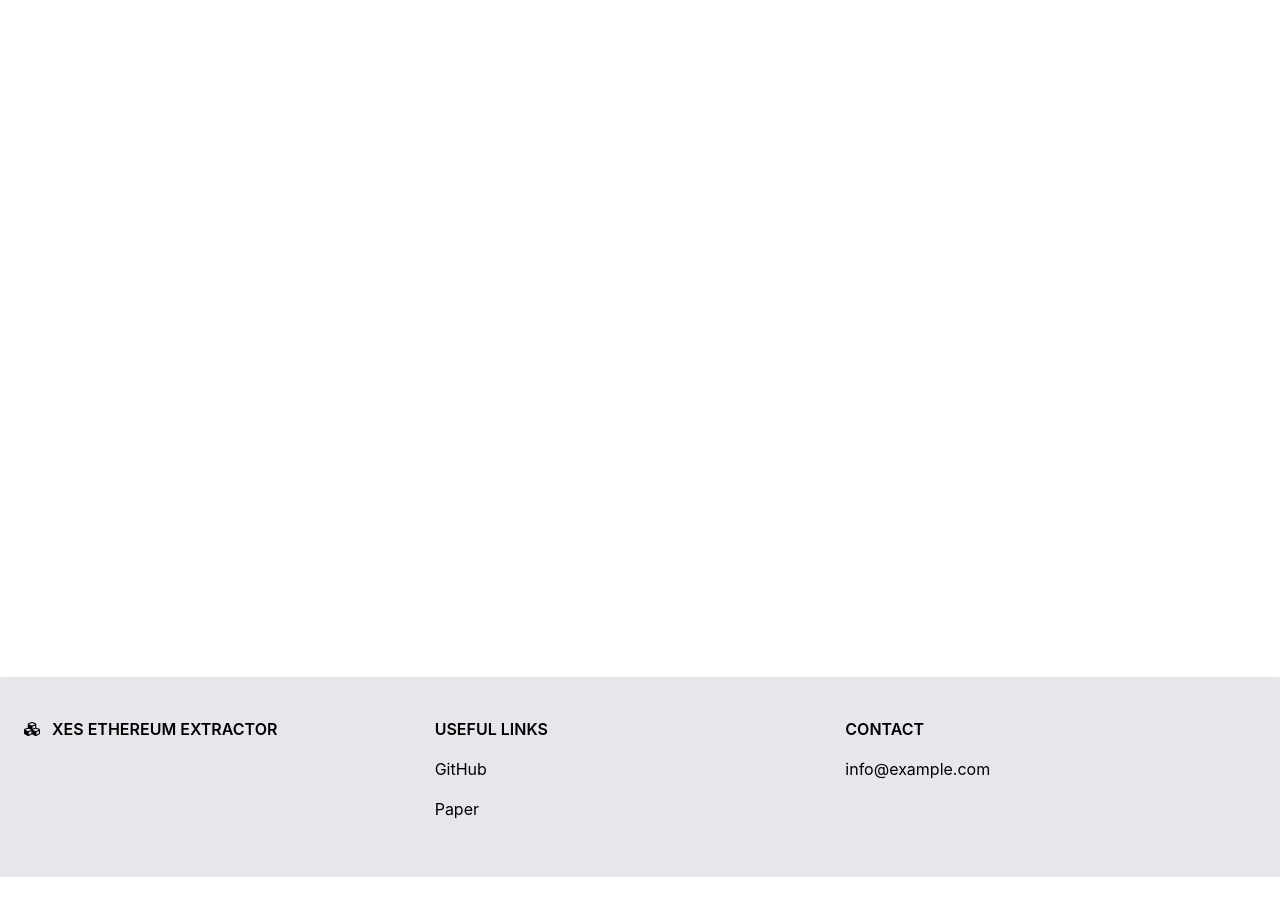
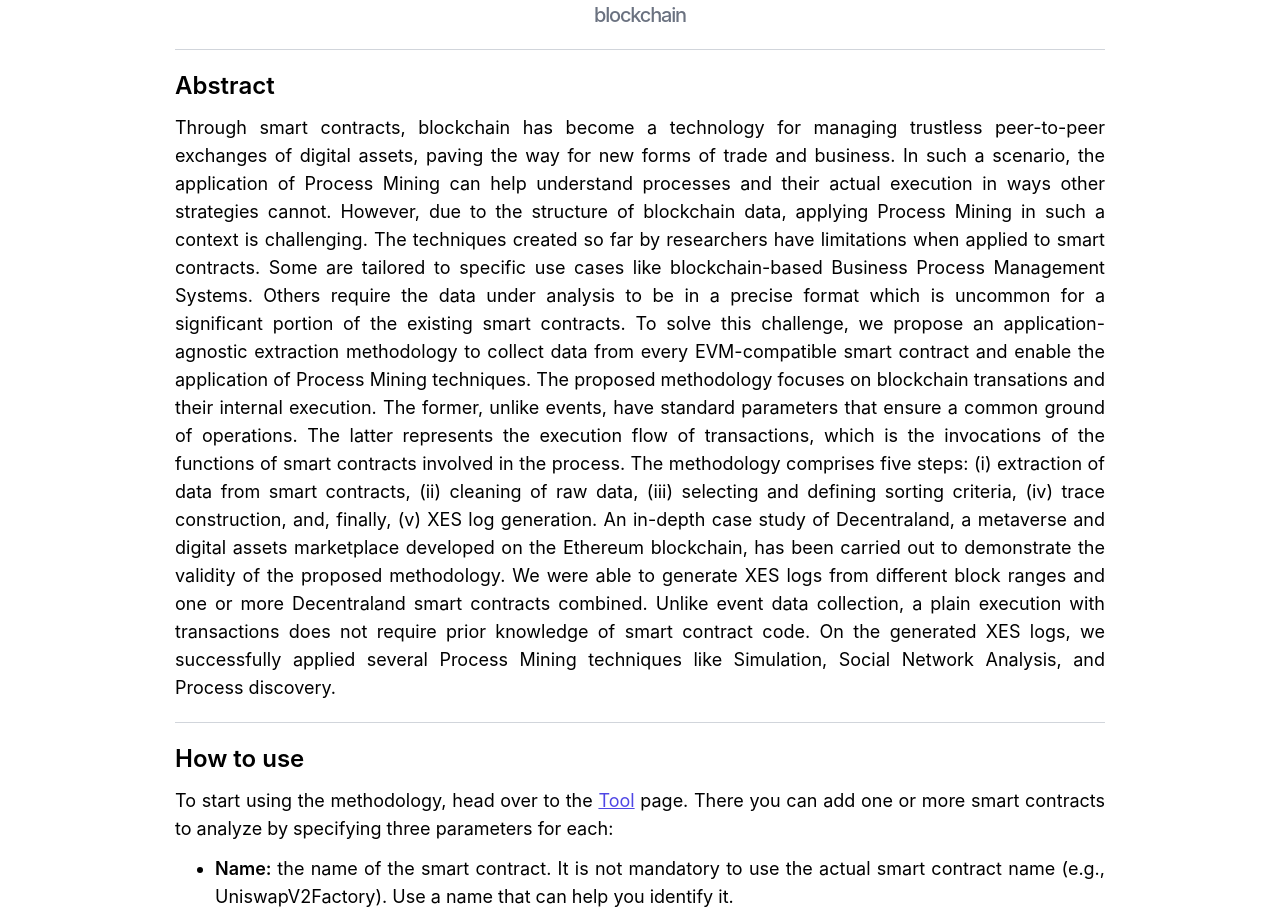
Before and after one commit to yuripaoloni/xes-ethereum-extractor, a Next.js app in the folder client/: page /about in a window 1280 px wide. Shown: the part 187-1097 px from the top of the page. Before the commit the page ends 1064 px from the top, so only its background shows below. Built offline with nearby package versions, Linux system fonts and the light colour scheme; no server answers.

Commit message:
feat: /about page

```diff
--- a/client/pages/about.tsx
+++ b/client/pages/about.tsx
@@ -1,12 +1,148 @@
 import { NextPage } from "next";
 import Head from "next/head";
+import Link from "next/link";
 
 const About: NextPage = () => {
   return (
-    <div>
+    <div className="flex flex-col items-center my-5">
       <Head>
         <title>XES Ethereum Extractor</title>
       </Head>
+      <div className="w-9/12">
+        <h1 className="text-center text-4xl tracking-tight font-bold sm:text-5xl">
+          <span className="block sm:inline">XES</span> <span className="block text-indigo-500 sm:inline">Ethereum</span>{" "}
+          <span className="block sm:inline">Extractor</span>
+          <h4 className="text-xl font-medium text-gray-500 mt-2">
+            Application-agnostic methodology to enable the application of Process Mining techniques on the Ethereum
+            blockchain
+          </h4>
+        </h1>
+        <h4 className="text-2xl font-semibold mt-5 mb-3 pt-5 border-t border-gray-300">Abstract</h4>
+        <p className="text-justify text-lg">
+          Through smart contracts, blockchain has become a technology for managing trustless peer-to-peer exchanges of
+          digital assets, paving the way for new forms of trade and business. In such a scenario, the application of
+          Process Mining can help understand processes and their actual execution in ways other strategies cannot.
+          However, due to the structure of blockchain data, applying Process Mining in such a context is challenging.
+          The techniques created so far by researchers have limitations when applied to smart contracts. Some are
+          tailored to specific use cases like blockchain-based Business Process Management Systems. Others require the
+          data under analysis to be in a precise format which is uncommon for a significant portion of the existing
+          smart contracts. To solve this challenge, we propose an application-agnostic extraction methodology to collect
+          data from every EVM-compatible smart contract and enable the application of Process Mining techniques. The
+          proposed methodology focuses on blockchain transations and their internal execution. The former, unlike
+          events, have standard parameters that ensure a common ground of operations. The latter represents the
+          execution flow of transactions, which is the invocations of the functions of smart contracts involved in the
+          process. The methodology comprises five steps: (i) extraction of data from smart contracts, (ii) cleaning of
+          raw data, (iii) selecting and defining sorting criteria, (iv) trace construction, and, finally, (v) XES log
+          generation. An in-depth case study of Decentraland, a metaverse and digital assets marketplace developed on
+          the Ethereum blockchain, has been carried out to demonstrate the validity of the proposed methodology. We were
+          able to generate XES logs from different block ranges and one or more Decentraland smart contracts combined.
+          Unlike event data collection, a plain execution with transactions does not require prior knowledge of smart
+          contract code. On the generated XES logs, we successfully applied several Process Mining techniques like
+          Simulation, Social Network Analysis, and Process discovery.
+        </p>
+        <h4 className="text-2xl font-semibold mt-5 mb-3 pt-5 border-t border-gray-300">How to use</h4>
+        <p className="text-justify text-lg">
+          To start using the methodology, head over to the{" "}
+          <span className="underline text-indigo-600">
+            <Link href="/transactions">Tool</Link>
+          </span>{" "}
+          page. There you can add one or more smart contracts to analyze by specifying three parameters for each:
+          <ul className="list-disc ml-10 my-3 space-y-2">
+            <li>
+              <span className="font-semibold">Name: </span> the name of the smart contract. It is not mandatory to use
+              the actual smart contract name (e.g., UniswapV2Factory). Use a name that can help you identify it.
+            </li>
+            <li>
+              <span className="font-semibold">Transaction address: </span> this is the address from which transactions
+              will be collected.
+            </li>
+            <li>
+              <span className="font-semibold">ABI address: </span> this is the address of the smart contract that
+              contains the logic to execute the transactions. In general, it coincides with the{" "}
+              <span className="italic">Transaction address</span> but, in same cases (e.g.,{" "}
+              <a
+                className="underline text-indigo-600"
+                href="https://docs.openzeppelin.com/contracts/4.x/api/proxy"
+                target="_blank"
+                rel="noopener noreferrer"
+              >
+                Proxy pattern
+              </a>
+              ), it does not. An example is the{" "}
+              <a
+                className="underline text-indigo-600"
+                href="https://etherscan.io/address/0xa57e126b341b18c262ad25b86bb4f65b5e2ade45"
+                target="_blank"
+                rel="noopener noreferrer"
+              >
+                LANDRegistry
+              </a>{" "}
+              contract which is contacted through a proxy contract (i.e.,{" "}
+              <a
+                className="underline text-indigo-600"
+                href="https://etherscan.io/address/0xf87e31492faf9a91b02ee0deaad50d51d56d5d4d"
+                target="_blank"
+                rel="noopener noreferrer"
+              >
+                LANDProxy
+              </a>
+              ).
+            </li>
+          </ul>
+          In addition, you can specify a <span className="font-semibold">start block</span> and an{" "}
+          <span className="font-semibold">end block</span> to scope the research to a precise time interval. If not, you
+          can stick with the default parameters: <span className="italic">0</span> and{" "}
+          <span className="italic">99999999</span>. Now you are set to fetch the transactions according to the select
+          parameters. The output is a downloadable JSON of the fetched transactions.
+          <br />
+          The next step is the generation of the XES log. This second step starts from the transactions fetched earlier.
+          The parameters you need to specify here are:
+          <ul className="list-disc ml-10 my-3 space-y-2">
+            <li>
+              <span className="font-semibold">Sort by:</span> is the parameter by which the sorting is done.
+            </li>
+            <li>
+              <span className="font-semibold">Case ID:</span> the parameter selected to built trace. For instance, if
+              you select <span className="italic">&#34;from&#34;</span>, you will get a trace for each user that has
+              interacted with the contract.
+            </li>
+            <li>
+              <span className="font-semibold">Concept name: </span>the <span className="italic">case:concept:name</span>{" "}
+              value in the XES event. In general, is used in Process Discovery as the name of the activities contained
+              in the output model.
+            </li>
+          </ul>
+          Also in this step, the output is a downloadable XES file representing the generated log. Such a log can be
+          successfully used as input for every Process Mining technique accepting XES logs.
+        </p>
+        <h4 className="text-2xl font-semibold mt-5 mb-3 pt-5 border-t border-gray-300">Contact</h4>
+        <p className="text-justify text-lg">
+          <ul className="list-disc ml-10 my-3 space-y-2">
+            <li>
+              <a
+                href="https://github.com/yuripaoloni/xes-ethereum-extractor"
+                target="_blank"
+                rel="noopener noreferrer"
+                className="underline text-indigo-500"
+              >
+                GitHub
+              </a>
+            </li>
+            <li>
+              <a
+                href={`${process.env.NEXT_PUBLIC_SERVER_URL}/download_paper`}
+                download
+                className="underline text-indigo-500"
+              >
+                Read the paper
+              </a>
+            </li>
+            <li>
+              <a href="mailto:yuri.paoloni3@gmail.com">yuri.paoloni3@gmail.com</a>
+            </li>
+          </ul>
+        </p>
+      </div>
     </div>
   );
 };
```
